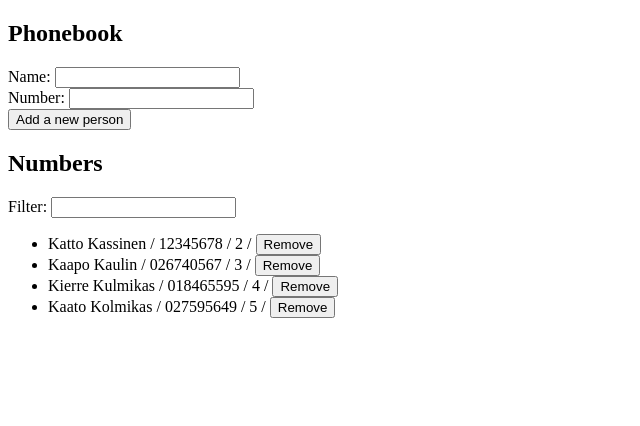
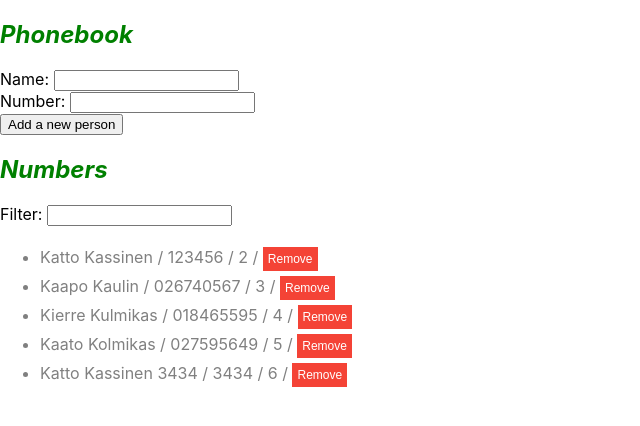
Before and after one commit to anssilepikko/fullstackopen, a React (Create React App) app in the folder osa2/puhelinluettelo/: page / in a window 1280 px wide. Shown: the top 426 px of the page, without its empty margins (0-640 px from the left). Built offline with nearby package versions, Linux system fonts and the light colour scheme; data requests are answered from the project's data file.

Commit message:
2.19: puhelinluettelo step11

```diff
--- a/osa2/puhelinluettelo/db.json
+++ b/osa2/puhelinluettelo/db.json
@@ -3,7 +3,7 @@
     {
       "id": 2,
       "name": "Katto Kassinen",
-      "number": "12345678"
+      "number": "123456"
     },
     {
       "id": 3,
@@ -19,6 +19,11 @@
       "id": 5,
       "name": "Kaato Kolmikas",
       "number": "027595649"
+    },
+    {
+      "name": "Katto Kassinen 3434",
+      "number": "3434",
+      "id": 6
     }
   ]
 }
--- a/osa2/puhelinluettelo/src/App.js
+++ b/osa2/puhelinluettelo/src/App.js
@@ -2,7 +2,9 @@ import React, { useEffect, useState } from 'react'
 import Numbers from './components/Numbers.js'
 import Form from './components/Form.js'
 import Filter from './components/Filter.js'
+import Notification from './components/Notification.js'
 import personService from './services/persons.js'
+import './index.css'
 
 
 const App = (props) => {
@@ -13,6 +15,7 @@ const App = (props) => {
   const [newName, setNewName] = useState('')
   const [newNumber, setNewNumber] = useState('')
   const [newFilter, setNewFilter] = useState('')
+  const [errorMessage, setErrorMessage] = useState(null)
 
   // Haetaan henkilöt serveriltä ja asetetaan
   // ne tilamuuttujaan
@@ -40,7 +43,7 @@ const App = (props) => {
     // Tarkistetaan löytyykö nimi jo luettelosta
     if (findPerson(newName)) {
       // Ilmoitusikkuna, jos löytyy
-      const confirmReplace = window.confirm(`${newName} is already added to phonebook. Replace the number with a new one?`)
+      const confirmReplace = window.confirm(`'${newName}' is already added to phonebook. Replace the number with a new one?`)
 
       if (confirmReplace) {
         // Etsitään nimeä vastaava henkilö
@@ -55,18 +58,25 @@ const App = (props) => {
           .then(returnedPerson => {
             // Päivitetään tilan henkilö
             // Mapataan pois vanha henkilö ja asetetaan uudet tilalle
-            console.log('Henkilölista ennen päivitystä:',persons)
-            console.log('Henkilölista, kun on päivitetty:', persons.map(person =>
-              person.id === id ? returnedPerson : person))
             setPersons(
               persons.map(person =>
                 person.id === id ? returnedPerson : person)
             )
+            setErrorMessage(`Person '${returnedPerson.name}' number changed!`)
+            setTimeout(() => {
+              setErrorMessage(null)
+            }, 5000)
           }
-          )
+          )      // Virheenkäsittely, jos promise feilaa
+          .catch(error => {
+            setErrorMessage(`Error! '${edited.name}' was not edited!`)
+            setTimeout(() => {
+              setErrorMessage(null)
+            }, 5000)
+          })
       }
       // Palataan takaisin, jos numeroa ei vaihdeta
-      console.log('Numeron päivitys peruttu')
+      console.log('Number update cancelled')
       return
     }
 
@@ -77,6 +87,17 @@ const App = (props) => {
       .create(personObject)
       .then(returnedPerson => {
         setPersons(persons.concat(returnedPerson))
+        setErrorMessage(`Person '${personObject.name}' added!`)
+        setTimeout(() => {
+          setErrorMessage(null)
+        }, 5000)
+      })
+      // Virheenkäsittely, jos promise feilaa
+      .catch(error => {
+        setErrorMessage(`Error! '${personObject.name}' was not added!`)
+        setTimeout(() => {
+          setErrorMessage(null)
+        }, 5000)
       })
 
     console.log('New person added to phonebook:', personObject)
@@ -113,13 +134,24 @@ const App = (props) => {
   const handleRemove = (id) => {
     console.log('app.js / handleRemove / id:', id)
     const person = persons.find(person => person.id === id)
-    const remove = window.confirm(`Remove ${person.name} from phonebook?`)
+    const remove = window.confirm(`Remove '${person.name}' from phonebook?`)
     if (remove) {
       personService.remove(id).then(() => {
         const filterOut = persons.filter(person => person.id !== id)
         setPersons(filterOut)
-        console.log((`Person ${person.name} removed from phonebook`))
-      })
+        console.log((`Person '${person.name}' removed from phonebook`))
+        setErrorMessage(`Person '${person.name}' removed from phonebook`)
+        setTimeout(() => {
+          setErrorMessage(null)
+        }, 5000)
+      })      // Virheenkäsittely, jos promise feilaa
+        .catch(error => {
+          setErrorMessage(`Error! '${person.name}' was not removed!`)
+          setTimeout(() => {
+            setErrorMessage(null)
+          }, 5000)
+        })
+
     }
 
   }
@@ -152,6 +184,7 @@ const App = (props) => {
         number={newNumber}
         handleNumber={handleNumberChange}
       />
+      <Notification message={errorMessage} />
       <h2>Numbers</h2>
       <Filter
         name={newFilter}
--- /dev/null
+++ b/osa2/puhelinluettelo/src/components/Notification.js
@@ -0,0 +1,13 @@
+const Notification = ({ message }) => {
+    if (message === null) {
+        return null
+    }
+
+    return (
+        <div className="error">
+            {message}
+        </div>
+    )
+}
+
+export default Notification
--- a/osa2/puhelinluettelo/src/components/Number.js
+++ b/osa2/puhelinluettelo/src/components/Number.js
@@ -2,7 +2,7 @@ import React from 'react'
 
 const Number = ({ person, handleRemove }) => {
   return (
-    <li>{person.name} / {person.number} / {person.id} / <button className="button" onClick={() => handleRemove(person.id)}>Remove</button></li>
+    <li className='note'>{person.name} / {person.number} / {person.id} / <button type='button' className='button' onClick={() => handleRemove(person.id)}>Remove</button></li>
   )
 }
 
--- a/osa2/puhelinluettelo/src/index.css
+++ b/osa2/puhelinluettelo/src/index.css
@@ -11,3 +11,35 @@ code {
   font-family: source-code-pro, Menlo, Monaco, Consolas, 'Courier New',
     monospace;
 }
+
+h2 {
+  color: green;
+  font-style: italic;
+}
+
+.note {
+  color: grey;
+  padding-top: 5px;
+  font-size: 16px;
+}
+
+button.button {
+  background-color: #f44336;
+  border: none;
+  color: white;
+  padding: 5px 5px;
+  text-align: center;
+  text-decoration: none;
+  display: inline-block;
+  font-size: 12px;
+}
+
+.error {
+  color: 000;
+  background: lightgrey;
+  font-size: 15px;
+  border-style: solid;
+  border-radius: 5px;
+  padding: 5px;
+  margin-bottom: 10px;
+}
--- a/osa2/puhelinluettelo/src/services/persons.js
+++ b/osa2/puhelinluettelo/src/services/persons.js
@@ -30,7 +30,6 @@ const remove = (id) => {
     return request.then(response => response.data)
 }
 
-
 // Koska olion kenttien nimet ovat samat kuin
 // niiden arvon määrittelevien muuttujien nimet,
 // voidaan olion määrittely kirjoittaa tiivimmässä muodossa:
```
